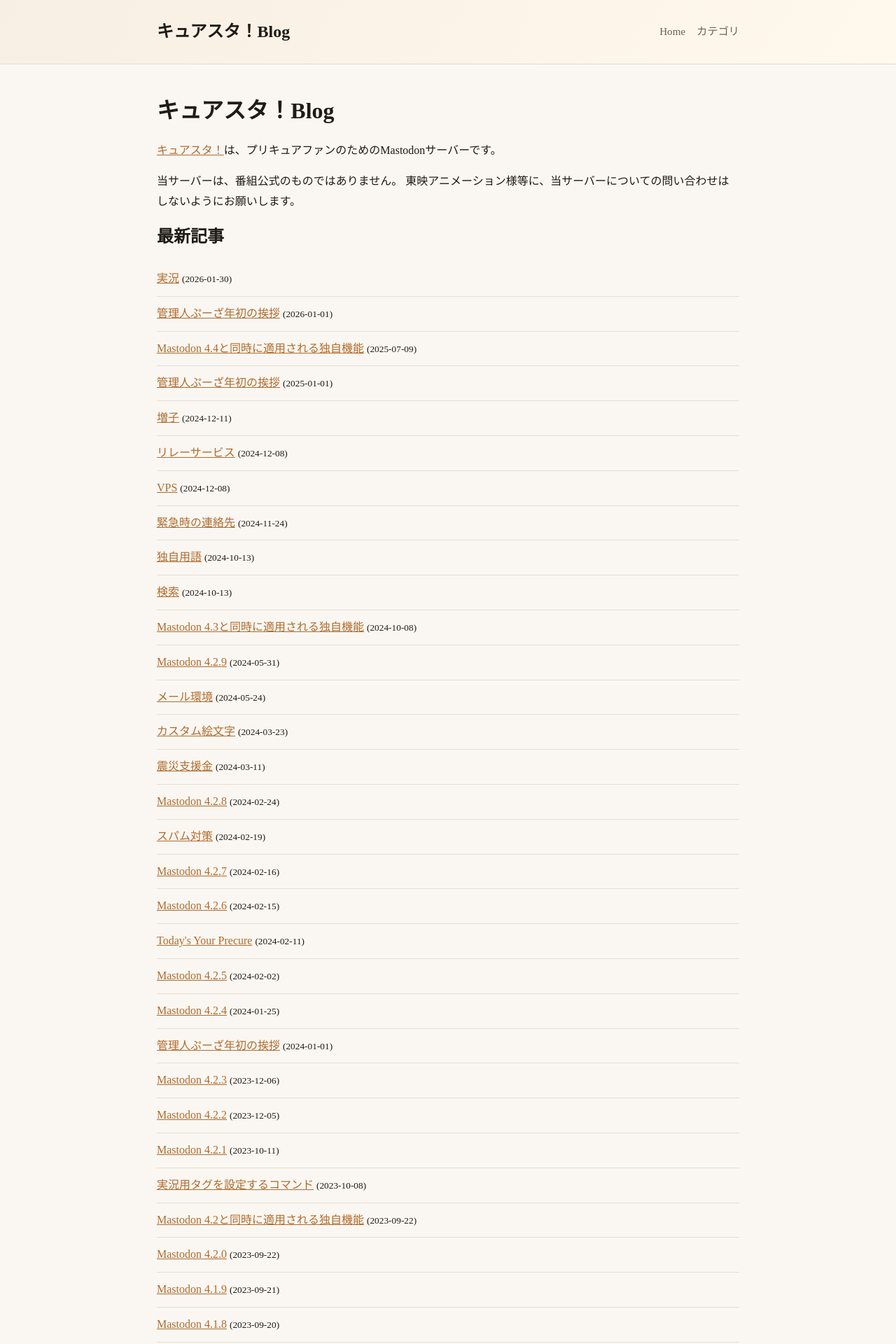
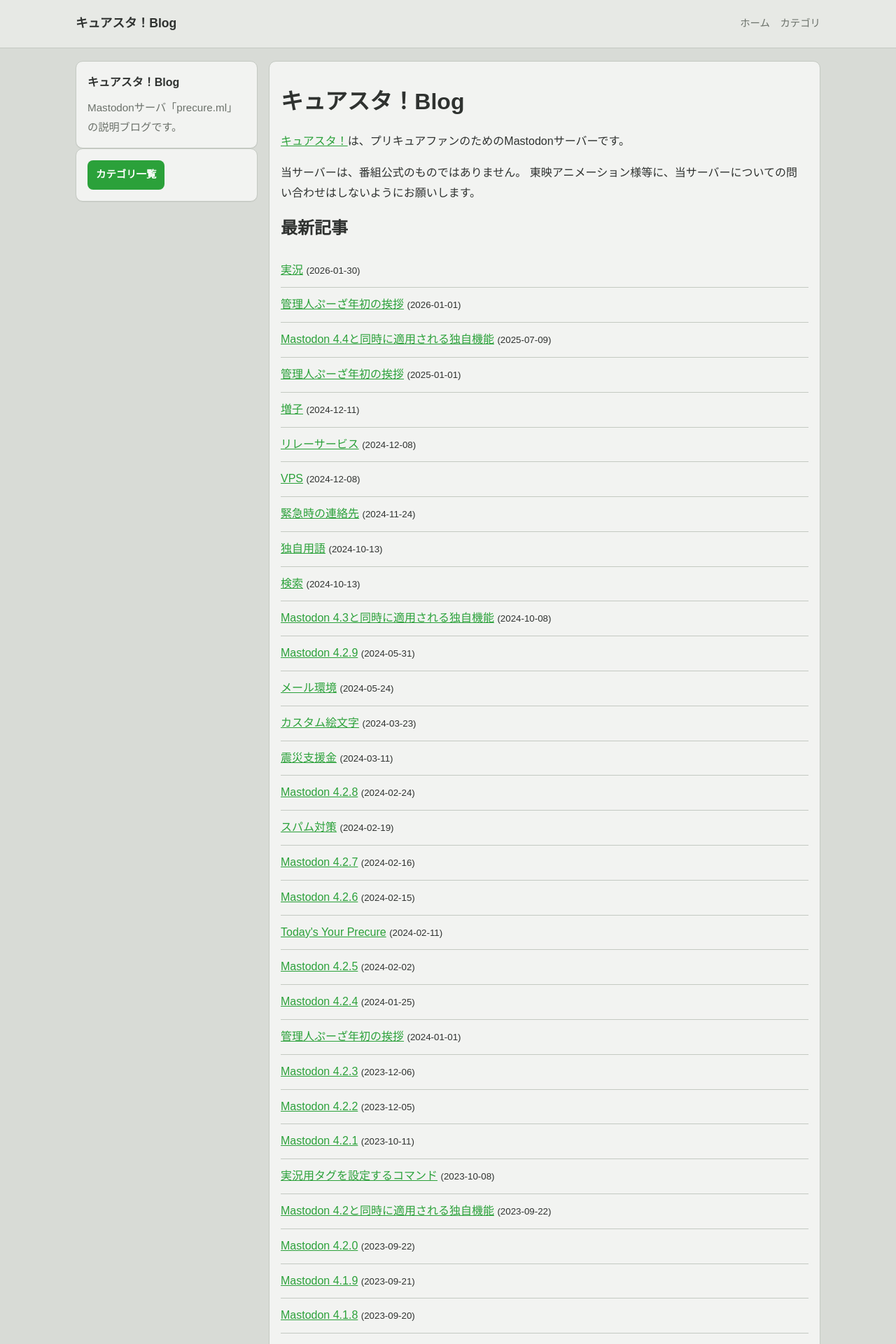
Before and after one commit to pooza/curesta-blog, a Jekyll site: the page built from index.md, in a window 1280 px wide. Shown: the top 1920 px of the page at 70% size. Built offline with Jekyll 4.4.1, drawn with Linux system fonts in a browser that asks for light colours.

Commit message:
update: theme

```diff
--- a/_layouts/default.html
+++ b/_layouts/default.html
@@ -7,18 +7,31 @@
     <link rel="stylesheet" href="{{ "/assets/main.css" | relative_url }}">
   </head>
   <body>
-    <header class="site-header">
-      <div class="wrap header-inner">
+    <header class="topbar">
+      <div class="wrap topbar-inner">
         <a class="site-title" href="{{ "/" | relative_url }}">{{ site.title }}</a>
         <nav class="site-nav">
-          <a href="{{ "/" | relative_url }}">Home</a>
+          <a href="{{ "/" | relative_url }}">ホーム</a>
           <a href="{{ "/categories/" | relative_url }}">カテゴリ</a>
         </nav>
       </div>
     </header>
-    <main class="wrap">
-      {{ content }}
-    </main>
+    <div class="wrap layout">
+      <aside class="sidebar">
+        <div class="panel">
+          <div class="panel-title">{{ site.title }}</div>
+          <div class="panel-text">Mastodonサーバ「precure.ml」の説明ブログです。</div>
+        </div>
+        <div class="panel">
+          <a class="button" href="{{ "/categories/" | relative_url }}">カテゴリ一覧</a>
+        </div>
+      </aside>
+      <main class="content">
+        <div class="panel content-panel">
+          {{ content }}
+        </div>
+      </main>
+    </div>
     <footer class="site-footer">
       <div class="wrap">
         <span>{{ site.title }}</span>
--- a/assets/main.css
+++ b/assets/main.css
@@ -1,11 +1,11 @@
 :root {
-  --bg: #faf7f2;
-  --text: #1f1b16;
-  --muted: #6b6257;
-  --accent: #b06b2d;
-  --card: #ffffff;
-  --border: #e4ddd2;
-  --max: 880px;
+  --bg: #d8dbd6;
+  --text: #2f3230;
+  --muted: #6b716a;
+  --accent: #2ba13a;
+  --card: #f2f3f1;
+  --border: #c4c9c2;
+  --max: 1100px;
 }
 
 * {
@@ -14,7 +14,7 @@
 
 body {
   margin: 0;
-  font-family: "Hiragino Mincho ProN", "Hiragino Mincho Pro", "Yu Mincho", "Noto Serif JP", serif;
+  font-family: "Hiragino Kaku Gothic ProN", "Hiragino Kaku Gothic Pro", "Yu Gothic", "Noto Sans JP", sans-serif;
   background: var(--bg);
   color: var(--text);
   line-height: 1.8;
@@ -23,15 +23,15 @@ body {
 .wrap {
   max-width: var(--max);
   margin: 0 auto;
-  padding: 24px;
+  padding: 18px;
 }
 
-.site-header {
+.topbar {
   border-bottom: 1px solid var(--border);
-  background: linear-gradient(120deg, #f7efe3, #fff8ed);
+  background: #e7e9e5;
 }
 
-.header-inner {
+.topbar-inner {
   display: flex;
   align-items: center;
   justify-content: space-between;
@@ -39,25 +39,27 @@ body {
 }
 
 .site-title {
-  font-size: 1.5rem;
+  font-size: 1.1rem;
   color: var(--text);
   text-decoration: none;
-  font-weight: 600;
+  font-weight: 700;
 }
 
 .site-nav a {
-  margin-left: 12px;
+  margin-left: 10px;
   text-decoration: none;
   color: var(--muted);
-  font-size: 0.95rem;
+  font-size: 0.9rem;
 }
 
 .site-nav a:hover {
   color: var(--accent);
 }
 
-main {
-  padding-bottom: 48px;
+.layout {
+  display: grid;
+  grid-template-columns: 260px 1fr;
+  gap: 16px;
 }
 
 h1, h2, h3 {
@@ -89,6 +91,39 @@ a {
   border-bottom: 1px solid var(--border);
 }
 
+.panel {
+  background: var(--card);
+  border: 1px solid var(--border);
+  border-radius: 10px;
+  padding: 16px;
+  box-shadow: 0 1px 0 rgba(0, 0, 0, 0.05);
+}
+
+.content-panel {
+  min-height: 240px;
+}
+
+.panel-title {
+  font-weight: 700;
+  margin-bottom: 8px;
+}
+
+.panel-text {
+  color: var(--muted);
+  font-size: 0.95rem;
+}
+
+.button {
+  display: inline-block;
+  background: var(--accent);
+  color: #ffffff;
+  text-decoration: none;
+  padding: 8px 12px;
+  border-radius: 8px;
+  font-weight: 700;
+  font-size: 0.9rem;
+}
+
 .category-list {
   list-style: none;
   padding: 0;
@@ -114,4 +149,13 @@ img {
   .wrap {
     padding: 16px;
   }
+
+  .layout {
+    grid-template-columns: 1fr;
+  }
+
+  .topbar-inner {
+    flex-direction: column;
+    align-items: flex-start;
+  }
 }
```
